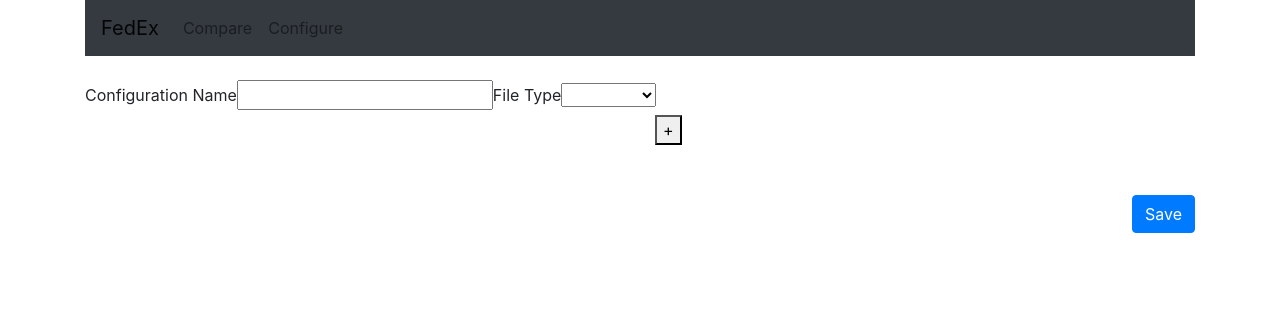
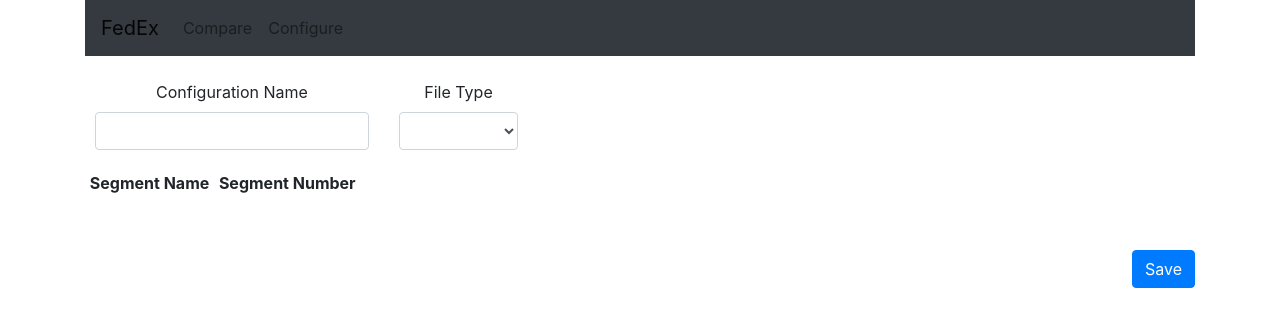
Before and after one commit to wjabbour/diff_app, a React (Create React App) app: page /configuration in a window 1280 px wide. Shown: the top 326 px of the page. Built offline with nearby package versions, Linux system fonts and the light colour scheme.

Commit message:
Begin conversion to table

```diff
--- a/src/Configuration.js
+++ b/src/Configuration.js
@@ -94,24 +94,40 @@ export default class Configuration extends Component {
                 { config.fileType }
             </option>
         );
-        let fileTypeSelect =    <select onChange={ this.onChangeFileType } >
+        let fileTypeSelect =    <select className="form-control"
+                                        onChange={ this.onChangeFileType }>
                                             <option hidden defaultValue={{label: "", value: {}}}></option>
                                             { options }
                                 </select>
         return (
             <div>
                 <form>
+                    <div className="form-row text-center">
                         <div className="form-group">
                             <label>Configuration Name</label>
-                        <input  type="text"
+                            <div className="col">
+                                <input  className="form-control"
+                                        type="text"
                                         value={this.state.configurationName}
                                         onChange={this.onChangeConfigurationName}
                                 />
+                            </div>
+                        </div>
+                        <div className="form-group">
                             <label>File Type</label>
+                            <div className="col">
                                 { fileTypeSelect }
+                            </div>
+                        </div>
+                    </div>
+                </form>
 
+                <table className="table-sm">
+                    <th scope="col">Segment Name</th>
+                    <th scope="col">Segment Number</th>
+                </table>
 
-                        <div className="container">
+                    {/* <div className="container">
                         <div className="row">
                             <div className="col-lg">
                             {
@@ -124,9 +140,9 @@ export default class Configuration extends Component {
                                 <button onClick={this.onAddRuleInput}>+</button>
                             </div>
                         </div>
-                        </div>
-                    </div>
-                </form>
+                    </div> */}
+
+
                 <div style={{marginTop: "50px"}} className="d-flex flex-row-reverse">
                     <input type="submit" onClick={ this.onSubmit } value="Save" className="btn btn-primary" />
                 </div>
```
Lines whose indentation alone changed are shown as unchanged.
